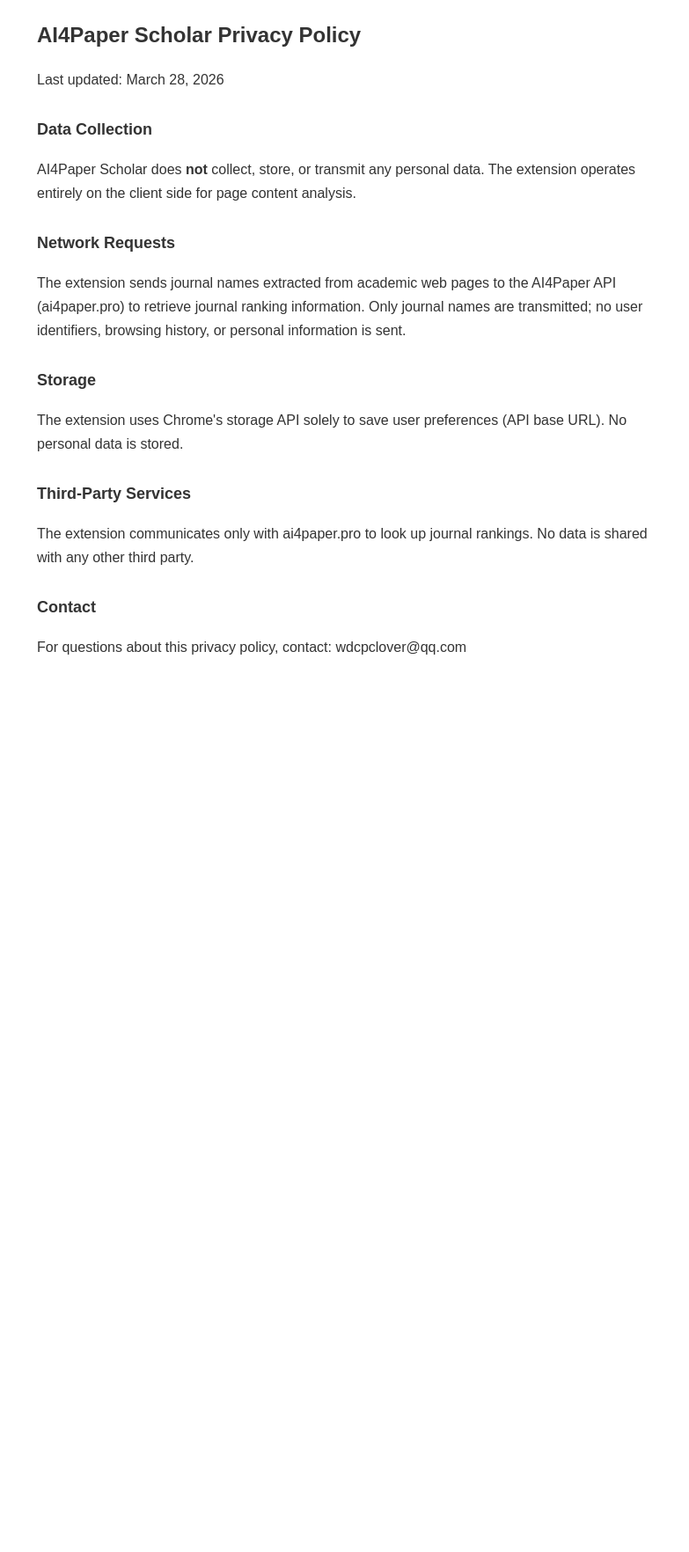
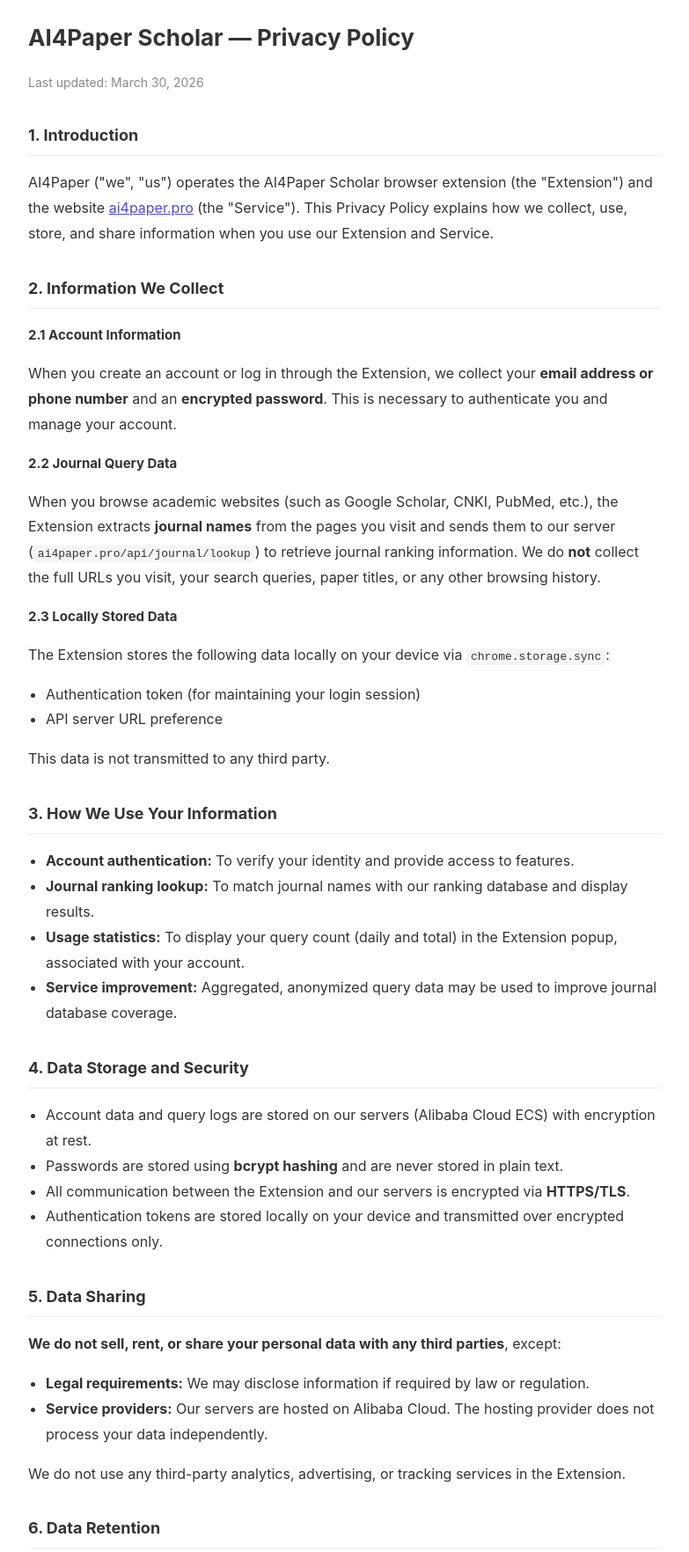
Before and after one commit to wdcpclover/ai4paper, a plain HTML site: page privacy.html in a window 1280 px wide. Shown: the part 20-1784 px from the top of the page at 88% size, without its empty margins (248-1031 px from the left). Before the commit the page ends 809 px from the top, so only its background shows below. Drawn offline with Linux system fonts and the light colour scheme.

Commit message:
update privacy policy with full data disclosure for Chrome Web Store compliance

```diff
--- a/privacy.html
+++ b/privacy.html
@@ -3,25 +3,97 @@
 <head>
 <meta charset="utf-8">
 <title>AI4Paper Scholar - Privacy Policy</title>
-<style>body{max-width:700px;margin:40px auto;padding:0 20px;font-family:sans-serif;line-height:1.7;color:#333}h1{font-size:24px}h2{font-size:18px;margin-top:28px}</style>
+<style>
+body{max-width:720px;margin:40px auto;padding:0 24px;font-family:-apple-system,BlinkMacSystemFont,"Segoe UI",sans-serif;line-height:1.8;color:#333}
+h1{font-size:26px;margin-bottom:4px}
+h2{font-size:18px;margin-top:32px;border-bottom:1px solid #eee;padding-bottom:6px}
+h3{font-size:15px;margin-top:16px}
+ul{padding-left:20px}
+code{background:#f5f5f5;padding:2px 5px;border-radius:3px;font-size:13px}
+.updated{color:#888;font-size:14px}
+a{color:#4f46e5}
+</style>
 </head>
 <body>
-<h1>AI4Paper Scholar Privacy Policy</h1>
-<p>Last updated: March 28, 2026</p>
 
-<h2>Data Collection</h2>
-<p>AI4Paper Scholar does <strong>not</strong> collect, store, or transmit any personal data. The extension operates entirely on the client side for page content analysis.</p>
+<h1>AI4Paper Scholar — Privacy Policy</h1>
+<p class="updated">Last updated: March 30, 2026</p>
 
-<h2>Network Requests</h2>
-<p>The extension sends journal names extracted from academic web pages to the AI4Paper API (ai4paper.pro) to retrieve journal ranking information. Only journal names are transmitted; no user identifiers, browsing history, or personal information is sent.</p>
+<h2>1. Introduction</h2>
+<p>AI4Paper ("we", "us") operates the AI4Paper Scholar browser extension (the "Extension") and the website <a href="https://ai4paper.pro">ai4paper.pro</a> (the "Service"). This Privacy Policy explains how we collect, use, store, and share information when you use our Extension and Service.</p>
 
-<h2>Storage</h2>
-<p>The extension uses Chrome's storage API solely to save user preferences (API base URL). No personal data is stored.</p>
+<h2>2. Information We Collect</h2>
 
-<h2>Third-Party Services</h2>
-<p>The extension communicates only with ai4paper.pro to look up journal rankings. No data is shared with any other third party.</p>
+<h3>2.1 Account Information</h3>
+<p>When you create an account or log in through the Extension, we collect your <strong>email address or phone number</strong> and an <strong>encrypted password</strong>. This is necessary to authenticate you and manage your account.</p>
 
-<h2>Contact</h2>
-<p>For questions about this privacy policy, contact: wdcpclover@qq.com</p>
+<h3>2.2 Journal Query Data</h3>
+<p>When you browse academic websites (such as Google Scholar, CNKI, PubMed, etc.), the Extension extracts <strong>journal names</strong> from the pages you visit and sends them to our server (<code>ai4paper.pro/api/journal/lookup</code>) to retrieve journal ranking information. We do <strong>not</strong> collect the full URLs you visit, your search queries, paper titles, or any other browsing history.</p>
+
+<h3>2.3 Locally Stored Data</h3>
+<p>The Extension stores the following data locally on your device via <code>chrome.storage.sync</code>:</p>
+<ul>
+  <li>Authentication token (for maintaining your login session)</li>
+  <li>API server URL preference</li>
+</ul>
+<p>This data is not transmitted to any third party.</p>
+
+<h2>3. How We Use Your Information</h2>
+<ul>
+  <li><strong>Account authentication:</strong> To verify your identity and provide access to features.</li>
+  <li><strong>Journal ranking lookup:</strong> To match journal names with our ranking database and display results.</li>
+  <li><strong>Usage statistics:</strong> To display your query count (daily and total) in the Extension popup, associated with your account.</li>
+  <li><strong>Service improvement:</strong> Aggregated, anonymized query data may be used to improve journal database coverage.</li>
+</ul>
+
+<h2>4. Data Storage and Security</h2>
+<ul>
+  <li>Account data and query logs are stored on our servers (Alibaba Cloud ECS) with encryption at rest.</li>
+  <li>Passwords are stored using <strong>bcrypt hashing</strong> and are never stored in plain text.</li>
+  <li>All communication between the Extension and our servers is encrypted via <strong>HTTPS/TLS</strong>.</li>
+  <li>Authentication tokens are stored locally on your device and transmitted over encrypted connections only.</li>
+</ul>
+
+<h2>5. Data Sharing</h2>
+<p><strong>We do not sell, rent, or share your personal data with any third parties</strong>, except:</p>
+<ul>
+  <li><strong>Legal requirements:</strong> We may disclose information if required by law or regulation.</li>
+  <li><strong>Service providers:</strong> Our servers are hosted on Alibaba Cloud. The hosting provider does not process your data independently.</li>
+</ul>
+<p>We do not use any third-party analytics, advertising, or tracking services in the Extension.</p>
+
+<h2>6. Data Retention</h2>
+<ul>
+  <li>Account information is retained while your account is active. You may request deletion by contacting us.</li>
+  <li>Query logs are retained for up to 12 months, then automatically purged.</li>
+  <li>Local storage data is removed when you log out or uninstall the Extension.</li>
+</ul>
+
+<h2>7. Your Rights</h2>
+<p>You have the right to:</p>
+<ul>
+  <li>Access the personal data we hold about you</li>
+  <li>Request correction of inaccurate data</li>
+  <li>Request deletion of your account and associated data</li>
+  <li>Withdraw consent by uninstalling the Extension at any time</li>
+</ul>
+
+<h2>8. Permissions Explained</h2>
+<ul>
+  <li><strong>storage:</strong> To save your login token and preferences locally.</li>
+  <li><strong>Host permission (ai4paper.pro):</strong> To communicate with our API for journal ranking lookups and authentication.</li>
+  <li><strong>Content scripts on academic sites:</strong> To read journal names from search result pages and display ranking badges. The Extension only reads journal/publisher metadata visible on the page; it does not access form inputs, cookies, or other sensitive data.</li>
+</ul>
+
+<h2>9. Changes to This Policy</h2>
+<p>We may update this Privacy Policy from time to time. Changes will be posted on this page with an updated date. Continued use of the Extension constitutes acceptance of the updated policy.</p>
+
+<h2>10. Contact</h2>
+<p>If you have questions about this Privacy Policy:</p>
+<ul>
+  <li>Email: <a href="mailto:support@ai4paper.pro">support@ai4paper.pro</a></li>
+  <li>Website: <a href="https://ai4paper.pro">ai4paper.pro</a></li>
+</ul>
+
 </body>
 </html>
```
